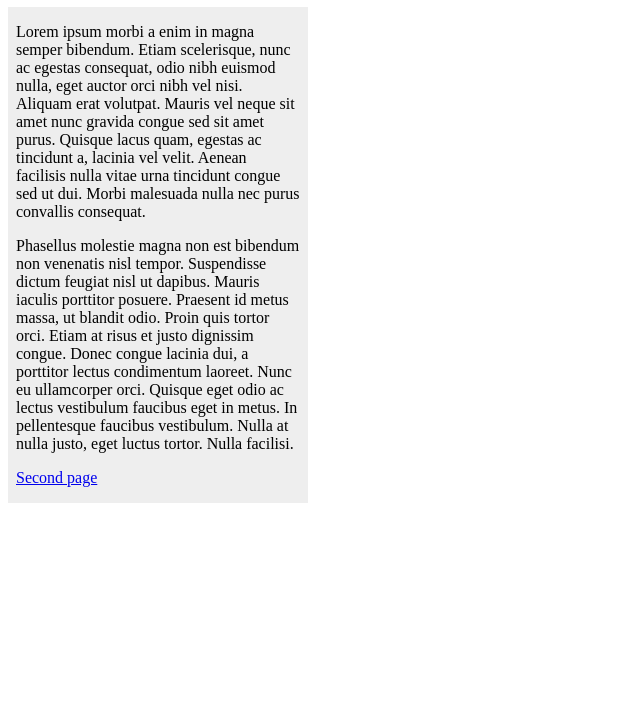
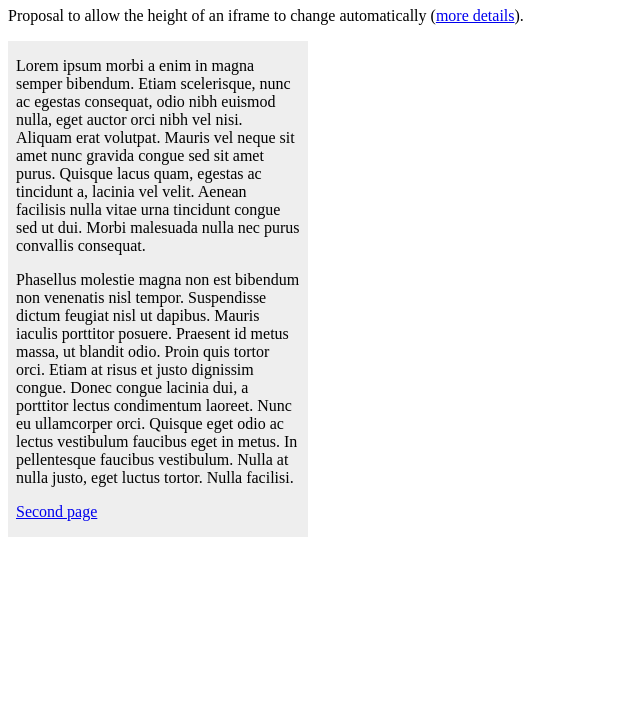
Before and after one commit to craigfrancis/iframe-height, a plain HTML site: page example/index.html in a window 1280 px wide. Shown: the part 73-800 px from the top of the page, without its empty margins (0-640 px from the left). Drawn offline with Linux system fonts and the light colour scheme.

```diff
--- a/example/index.html
+++ b/example/index.html
@@ -8,6 +8,8 @@
 <body>
 
 	<h1>IFrame Height</h1>
+	<p>Proposal to allow the height of an iframe to change automatically (<a href="https://github.com/craigfrancis/iframe-height">more details</a>).</p>
+
 	<iframe src="./framed.html" id="iframe"></iframe>
 
 	<!-- <script src="./size-cross-origin-parent.js"></script> -->
```
